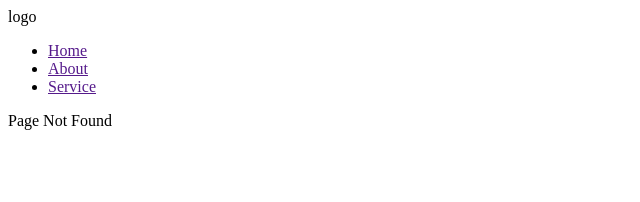
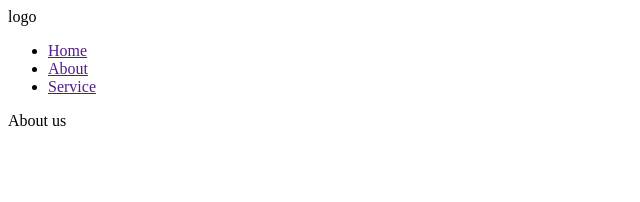
Before and after one commit to Scorti-Paul/nextjs-tuts, a Next.js app: page /about in a window 1280 px wide. Before the commit this address had no page. Shown: the top 202 px of the page, without its empty margins (0-640 px from the left). Built offline with nearby package versions, Linux system fonts and the light colour scheme.

Commit message:
about page

```diff
--- /dev/null
+++ b/src/app/(pages)/about/page.tsx
@@ -0,0 +1,7 @@
+const About = () => {
+  return (
+    <div>About us</div>
+  )
+}
+
+export default About
```
